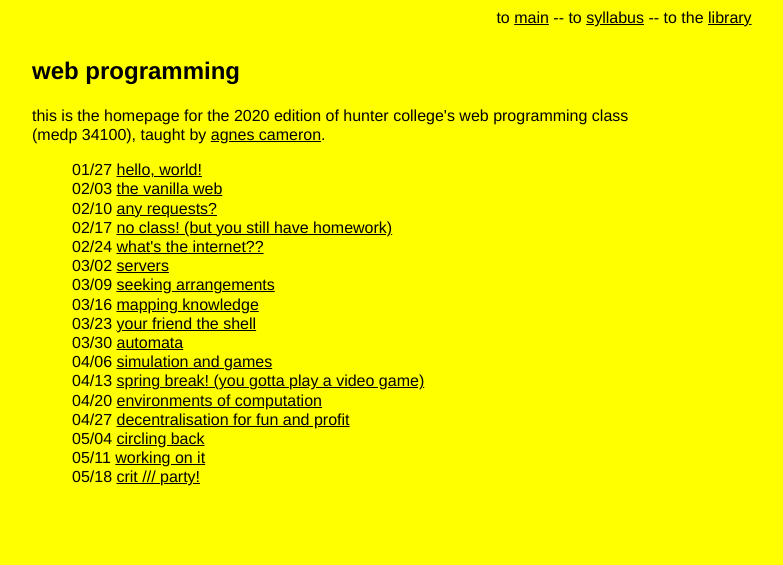
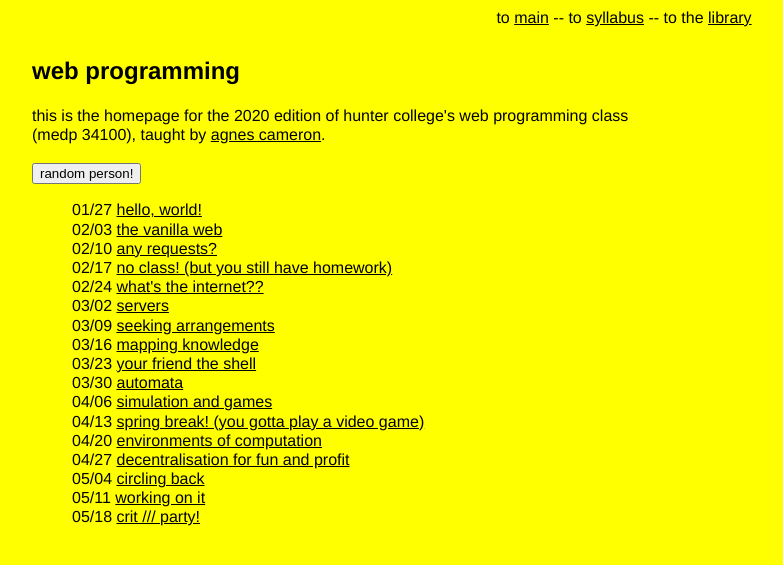
Before and after one commit to agnescameron/teaching-site, a Jekyll site: the page built from index.html, in a window 1280 px wide. Shown: the top 565 px of the page, without its empty margins (16-799 px from the left). Built offline with Jekyll 4.4.1, drawn with Linux system fonts in a browser that asks for light colours.

Commit message:
added randomiser to index page

```diff
--- a/index.html
+++ b/index.html
@@ -5,6 +5,9 @@
 <h2>web programming</h2>
 
 this is the homepage for the 2020 edition of hunter college's web programming class (medp 34100), taught by <a href="http://agnescameron.info">agnes cameron</a>.
+<br><br>
+<button onclick="randomPerson()">random person!</button>
+<span id="randomiser"></span>
 
       <ul class="noPoints">
       {% for post in site.posts reversed %}
@@ -13,3 +16,12 @@
         </li>
       {% endfor %}
     </ul>
+
+<script type="text/javascript">
+	people = ["alice", "bob", "ted"]
+
+	function randomPerson(){
+		var person = people[Math.floor(Math.random()*people.length)]
+		document.getElementById('randomiser').innerHTML = person
+	}
+</script>
```
